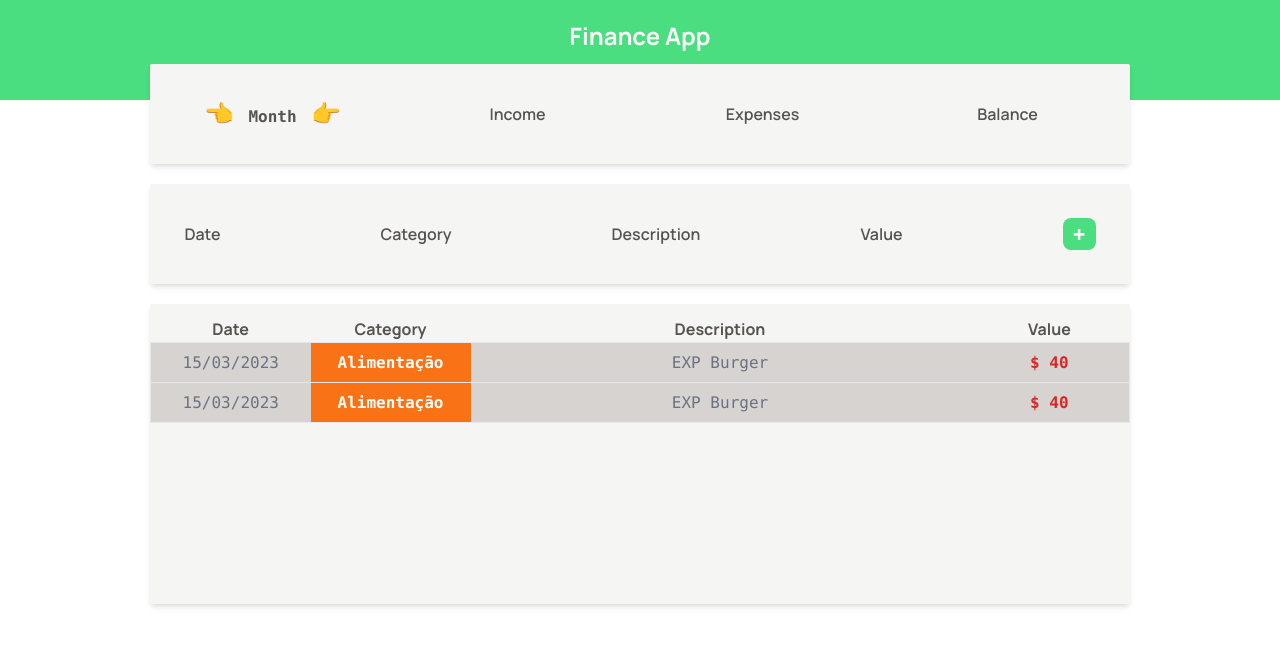
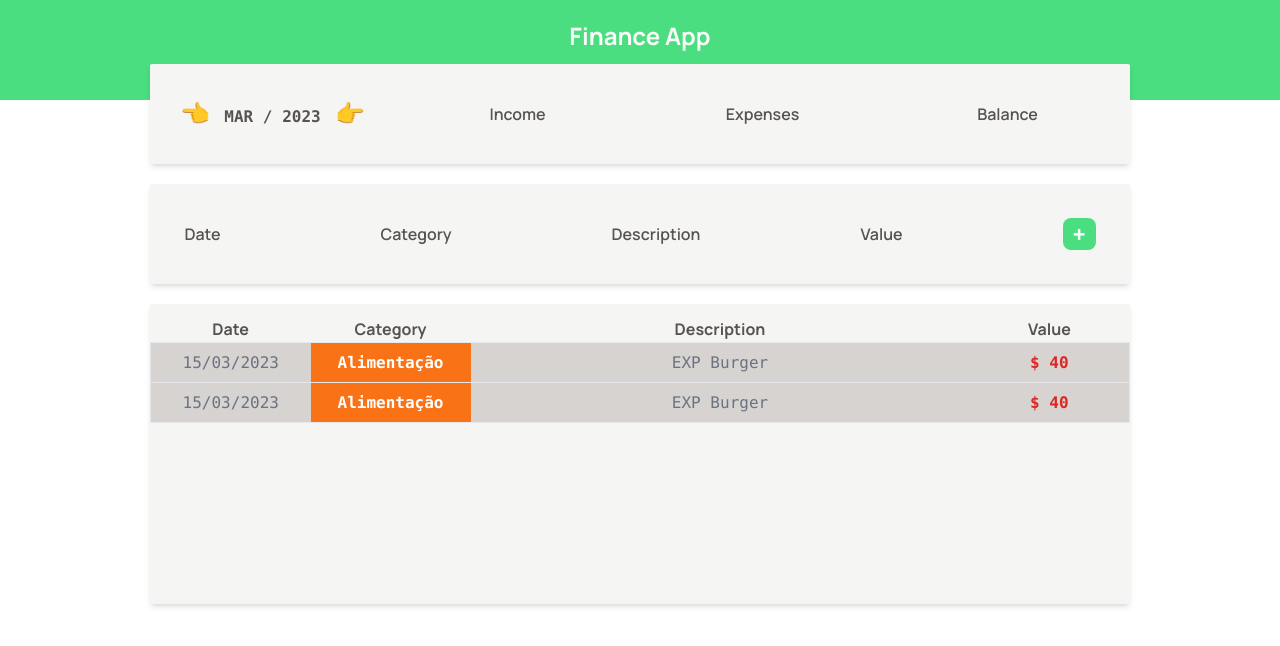
Before and after one commit to edgarrps/finance-app, a React (Vite) app: page / in a window 1280 px wide. Shown: the top 646 px of the page. Built offline with nearby package versions, Linux system fonts and the light colour scheme.

Commit message:
change of months

```diff
--- a/src/components/Balance.tsx
+++ b/src/components/Balance.tsx
@@ -1,10 +1,31 @@
-export default function Balance() {
+import { formatCurrentMonth } from "../helpers/dateFilter"
+type Props = {
+    currentMonth: string
+    onMonthChange: (newMonth: string) => void
+}
+
+export default function Balance({ currentMonth, onMonthChange }: Props) {
+    const handlePrevMonth = () => {
+        let [year, month] = currentMonth.split('-')
+        let currentDate = new Date(parseInt(year), parseInt(month) - 1, 1)
+        currentDate.setMonth(currentDate.getMonth() - 1)
+        onMonthChange(`${currentDate.getFullYear()}-${currentDate.getMonth() + 1}`)
+    }
+
+    const handleNextMonth = () => {
+        let [year, month] = currentMonth.split('-')
+        let currentDate = new Date(parseInt(year), parseInt(month) + 1, 1)
+        currentDate.setMonth(currentDate.getMonth() - 1)
+        onMonthChange(`${currentDate.getFullYear()}-${currentDate.getMonth() + 1}`)
+    }
+
+
     return (
         <div className='font-semibold text-stone-600 grid grid-cols-4 m-auto -mt-9 max-w-[980px] min-h-[100px] mb-[20px] rounded-t-sm shadow-md place-items-center bg-stone-100'>
             <p className='font-mono'>
-                <span className='cursor-pointer text-2xl rounded-lg hover:scale-105 hover:ease-in-out duration-200'>&#128072; </span>
-                Month
-                <span className='cursor-pointer text-2xl rounded-lg hover:scale-125 hover:ease-in-out duration-200'> &#128073;</span>
+                <span onClick={handlePrevMonth} className='cursor-pointer text-2xl rounded-lg hover:scale-105 hover:ease-in-out duration-200'>&#128072; </span>
+                {formatCurrentMonth(currentMonth)}
+                <span onClick={handleNextMonth} className='cursor-pointer text-2xl rounded-lg hover:scale-125 hover:ease-in-out duration-200'> &#128073;</span>
             </p>
             <p>Income</p>
             <p>Expenses</p>
--- a/src/helpers/dateFilter.tsx
+++ b/src/helpers/dateFilter.tsx
@@ -2,7 +2,7 @@ import { Item } from "../types/Item"
 
 export const getCurrentMonth = () => {
     let now = new Date()
-    return `${now.getFullYear()}-${now.getMonth() + 1}}`
+    return `${now.getFullYear()}-${now.getMonth() + 1}`
 }
 
 export const filterListByMonth = (list: Item[], date: string): Item[] => {
@@ -22,3 +22,9 @@ export const formatDate = (date: Date): string => {
 
     return `${day < 10 ? '0' + day : day}/${month < 11 ? '0' + month : month}/${year}`
 }
+
+export const formatCurrentMonth = (currentMonth: string): string => {
+    let [year, month] = currentMonth.split('-')
+    let months= ['JAN', 'FEV', 'MAR', 'ABR', 'MAI', 'JUN', 'JUL', 'AGO', 'SET', 'OUT', 'NOV', 'DEZ']
+    return `${months[parseInt(month) - 1]} / ${year}`
+}
--- a/src/pages/Finance.tsx
+++ b/src/pages/Finance.tsx
@@ -20,13 +20,16 @@ useEffect(() => {
     setFilteredList( filterListByMonth(list, currentMonth))
 }, [list, currentMonth])
 
+const handleMonthChange = (newMonth: string) => {
+    setCurrentMonth(newMonth)
+}
     return (
         <>
             <div className='font-bold p-5 pb-12 bg-green-400 text-stone-50 text-2xl text-center'>
                 <h1>Finance App</h1>
             </div>
 
-            <Balance />
+            <Balance onMonthChange={handleMonthChange} currentMonth={currentMonth} />
 
             <Form />
 
```
